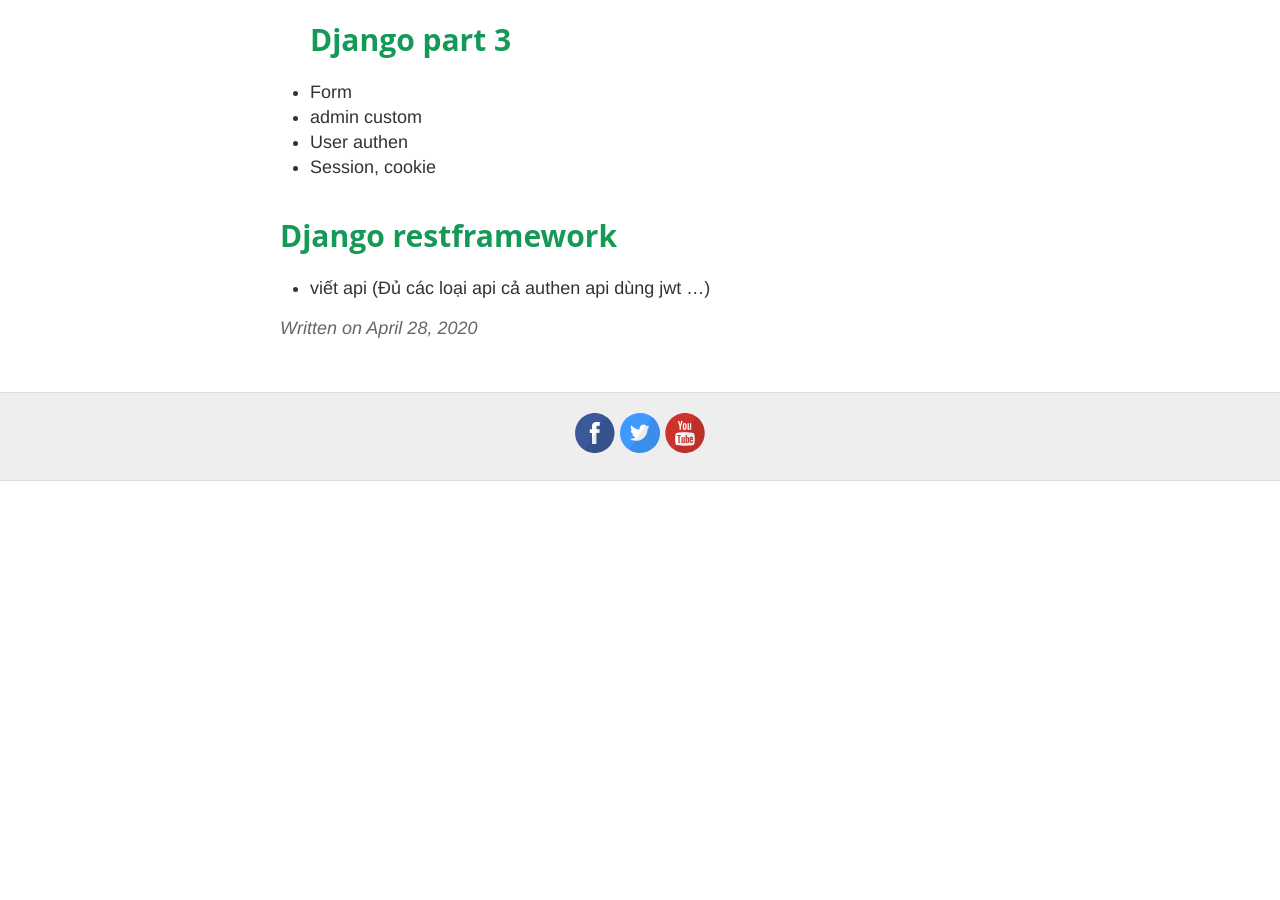
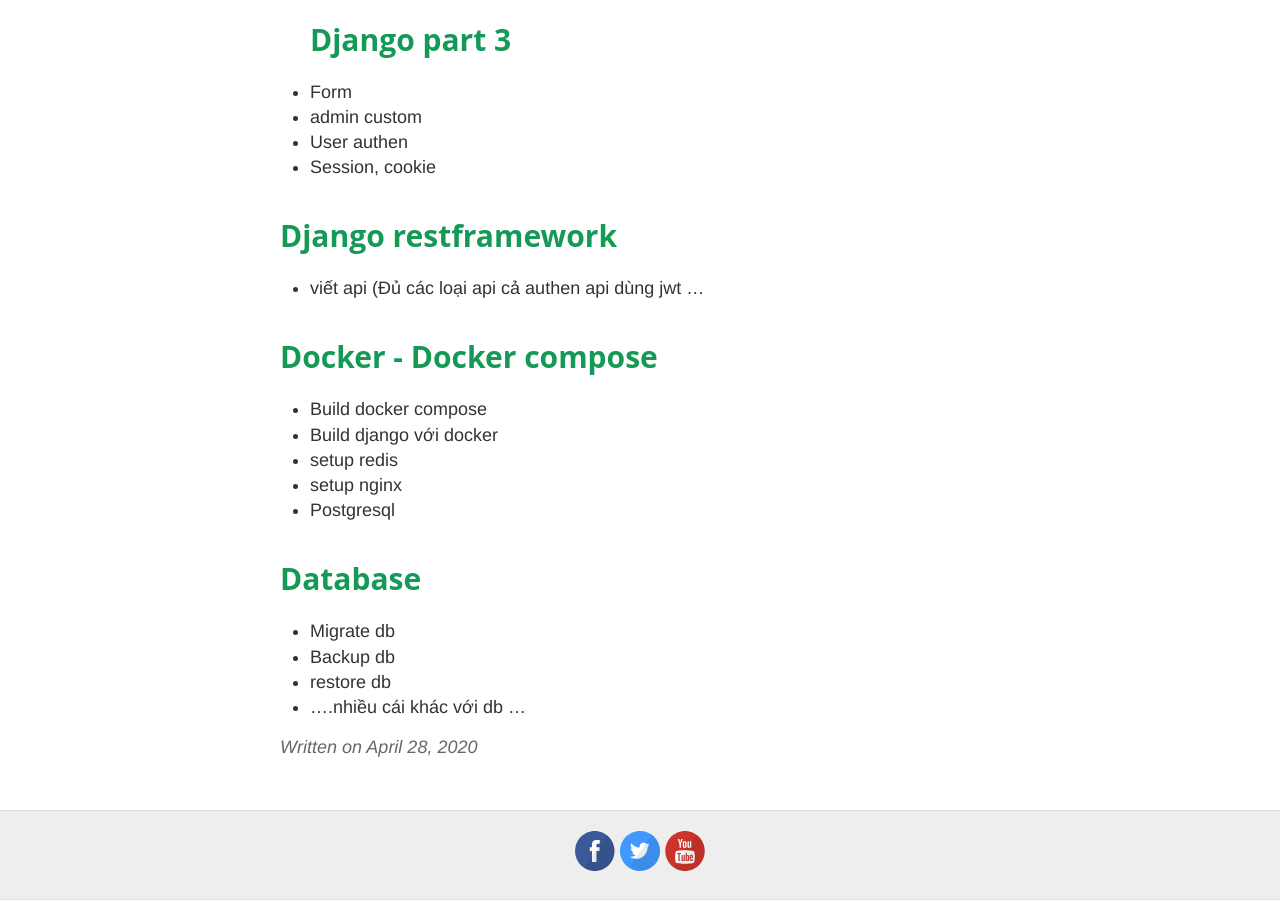
Before and after one commit to sonnhfit/sonnhfit.github.io, a Jekyll site: the page built from _posts/2020-4-28-day-het-khong-con-cai-gi.md, in a window 1280 px wide and 900 px high, scrolled down 2908 px. Built offline with Jekyll 4.4.1, drawn with Linux system fonts in a browser that asks for light colours; before the commit the page ends 3389 px from its top, so only the background shows below that.

Commit message:
Update 2020-4-28-day-het-khong-con-cai-gi.md

```diff
--- a/_posts/2020-4-28-day-het-khong-con-cai-gi.md
+++ b/_posts/2020-4-28-day-het-khong-con-cai-gi.md
@@ -95,4 +95,18 @@
 - Session, cookie
 
 # Django restframework
-- viết api (Đủ các loại api cả authen api dùng jwt ...)
+- viết api (Đủ các loại api cả authen api dùng jwt ...
+
+# Docker - Docker compose
+
+- Build docker compose
+- Build django với docker
+- setup redis
+- setup nginx
+- Postgresql
+
+# Database
+- Migrate db
+- Backup db
+- restore db
+- ....nhiều cái khác với db ...
```
